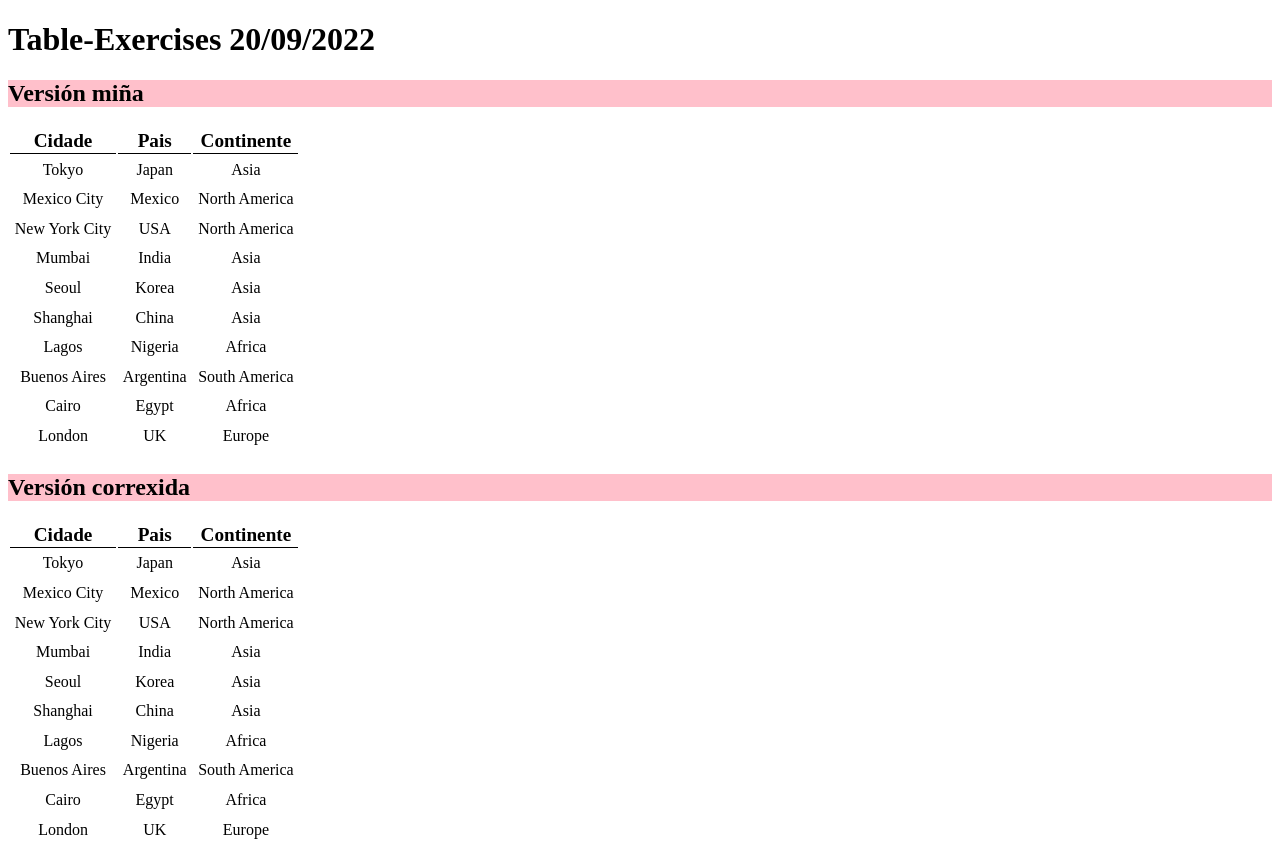
After one commit to a21inespg/public, a PHP site: page /exercise6_array_string.php in a window 1280 px wide. The commit adds this page. Run offline with PHP 8.4, Linux system fonts and the light colour scheme.

Commit message:
Arrays multidimensional e funcions

```diff
--- a/exercise2_array.php
+++ b/exercise2_array.php
@@ -35,7 +35,7 @@
 
     function isTriple(array $arrayNumbers)
     {
-
+        # var_export($triple) para que retorne o true ou false que "contén"
         for ($x = 0 and $x < count($arrayNumbers) - 2; $x < count($arrayNumbers); $x++) {
             if ($arrayNumbers[$x] == $arrayNumbers[$x + 1] and $arrayNumbers[$x] == $arrayNumbers[$x + 2]) {
                 return true;
--- a/exercise5_regex.php
+++ b/exercise5_regex.php
@@ -19,7 +19,7 @@
     <h2>Función deleteBlanks</h2>
     <?php
     // Función 2
-    $frase = "hola que tal estas      chamome ines";
+    $frase = "hola que tal estas  chamome ines";
     echo "$frase: <br>";
     deleteBlanks($frase);
 
@@ -36,7 +36,7 @@
 
     function deleteBlanks($string)
     {
-        echo preg_replace('/\s+/', '', $string);
+        echo preg_replace("/\s/", "", $string);
     }
     ?>
 </body>
--- /dev/null
+++ b/exercise6_array_string.php
@@ -0,0 +1,80 @@
+<!DOCTYPE html>
+
+<html>
+<style>
+    h2 {
+        background-color: pink;
+    }
+
+    th {
+        font-size: 1.2em;
+        border-bottom: 1px solid black;
+    }
+
+    td {
+        text-align: center;
+        padding: 0.3em;
+
+    }
+</style>
+<title>Arrays </title>
+
+<h1>Table-Exercises 20/09/2022</h1>
+
+<body>
+    <h2>Versión miña</h2>
+
+
+    <?php
+    $informacion = "Tokyo,Japan,Asia;Mexico City,Mexico,North America;New York City,USA,North America;Mumbai,India,Asia;Seoul,Korea,Asia;Shanghai,China,Asia;Lagos,Nigeria,Africa;Buenos Aires,Argentina,South America;Cairo,Egypt,Africa;London,UK,Europe";
+
+    // Versión miña
+    $correxida = preg_replace('/;/', ',', $informacion);
+
+    $arrayInformacion = explode(",", $correxida);
+
+    $contador = 0;
+    echo "<table> <tr>
+        <th>Cidade</th>
+        <th>Pais</th>
+        <th>Continente</th>
+        </tr> <tr>";
+    for ($i = 0; $i < count($arrayInformacion); $i++) {
+        echo "<td>";
+        echo $arrayInformacion[$i];
+        echo "</td>";
+        $contador++;
+        if ($contador == 3) {
+            $contador = 0;
+            echo  "</tr> <tr>";
+        }
+    }
+
+
+    echo "</table>";
+    $countries = explode(";", $informacion);
+    ?>
+    <!-- VERSIón profe -->
+    <h2>Versión correxida</h2>
+    <table>
+        <tr>
+            <th>Cidade</th>
+            <th>Pais</th>
+            <th>Continente</th>
+        </tr>
+        <?php
+        foreach ($countries as $country) {
+            echo "<tr>";
+            $countryDetail = explode(",", $country);
+            echo "<td> $countryDetail[0] </td>";
+            echo "<td> $countryDetail[1] </td>";
+            echo "<td> $countryDetail[2] </td>";
+            echo "</tr>";
+        }
+        ?>
+
+
+    </table>
+</body>
+
+</html>
```
Also changed, not shown: exercise7_multidimensionalArray.php (added, +44 -0 lines), exercise8_workingWithArrays.php (added, +56 -0 lines).
